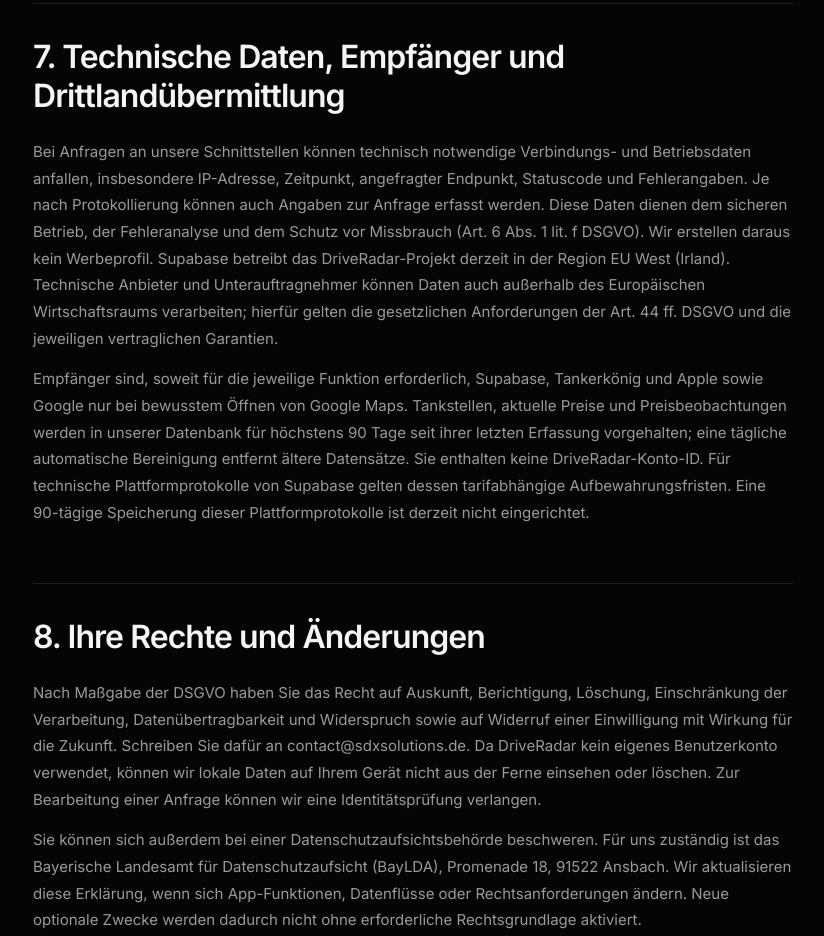
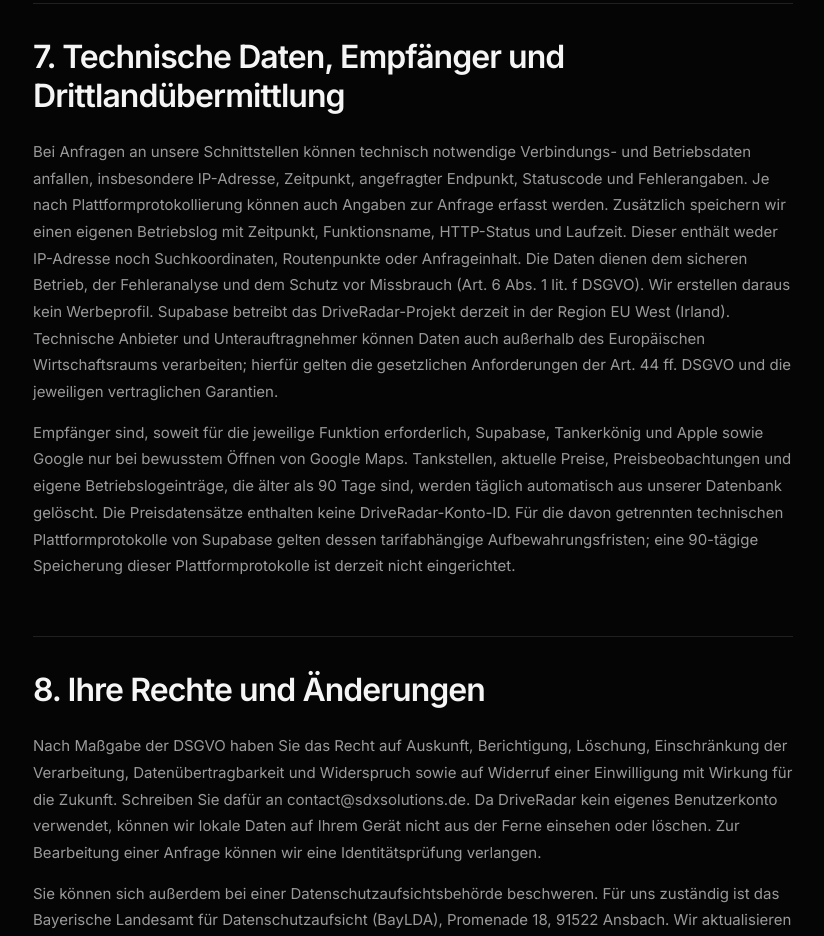
Before and after one commit to HazeCCS/sdx-home, a Next.js app: page /de/datenschutz/driveradar in a window 1280 px wide. Shown: the part 3460-4396 px from the top of the page, without its empty margins (423-1247 px from the left). Built offline with nearby package versions, Linux system fonts and the light colour scheme.

Commit message:
Clarify DriveRadar request log retention

```diff
--- a/src/app/[locale]/datenschutz/driveradar/page.tsx
+++ b/src/app/[locale]/datenschutz/driveradar/page.tsx
@@ -68,8 +68,8 @@
     id: "technik",
     title: "7. Technische Daten, Empfänger und Drittlandübermittlung",
     paragraphs: [
-      "Bei Anfragen an unsere Schnittstellen können technisch notwendige Verbindungs- und Betriebsdaten anfallen, insbesondere IP-Adresse, Zeitpunkt, angefragter Endpunkt, Statuscode und Fehlerangaben. Je nach Protokollierung können auch Angaben zur Anfrage erfasst werden. Diese Daten dienen dem sicheren Betrieb, der Fehleranalyse und dem Schutz vor Missbrauch (Art. 6 Abs. 1 lit. f DSGVO). Wir erstellen daraus kein Werbeprofil. Supabase betreibt das DriveRadar-Projekt derzeit in der Region EU West (Irland). Technische Anbieter und Unterauftragnehmer können Daten auch außerhalb des Europäischen Wirtschaftsraums verarbeiten; hierfür gelten die gesetzlichen Anforderungen der Art. 44 ff. DSGVO und die jeweiligen vertraglichen Garantien.",
-      "Empfänger sind, soweit für die jeweilige Funktion erforderlich, Supabase, Tankerkönig und Apple sowie Google nur bei bewusstem Öffnen von Google Maps. Tankstellen, aktuelle Preise und Preisbeobachtungen werden in unserer Datenbank für höchstens 90 Tage seit ihrer letzten Erfassung vorgehalten; eine tägliche automatische Bereinigung entfernt ältere Datensätze. Sie enthalten keine DriveRadar-Konto-ID. Für technische Plattformprotokolle von Supabase gelten dessen tarifabhängige Aufbewahrungsfristen. Eine 90-tägige Speicherung dieser Plattformprotokolle ist derzeit nicht eingerichtet.",
+      "Bei Anfragen an unsere Schnittstellen können technisch notwendige Verbindungs- und Betriebsdaten anfallen, insbesondere IP-Adresse, Zeitpunkt, angefragter Endpunkt, Statuscode und Fehlerangaben. Je nach Plattformprotokollierung können auch Angaben zur Anfrage erfasst werden. Zusätzlich speichern wir einen eigenen Betriebslog mit Zeitpunkt, Funktionsname, HTTP-Status und Laufzeit. Dieser enthält weder IP-Adresse noch Suchkoordinaten, Routenpunkte oder Anfrageinhalt. Die Daten dienen dem sicheren Betrieb, der Fehleranalyse und dem Schutz vor Missbrauch (Art. 6 Abs. 1 lit. f DSGVO). Wir erstellen daraus kein Werbeprofil. Supabase betreibt das DriveRadar-Projekt derzeit in der Region EU West (Irland). Technische Anbieter und Unterauftragnehmer können Daten auch außerhalb des Europäischen Wirtschaftsraums verarbeiten; hierfür gelten die gesetzlichen Anforderungen der Art. 44 ff. DSGVO und die jeweiligen vertraglichen Garantien.",
+      "Empfänger sind, soweit für die jeweilige Funktion erforderlich, Supabase, Tankerkönig und Apple sowie Google nur bei bewusstem Öffnen von Google Maps. Tankstellen, aktuelle Preise, Preisbeobachtungen und eigene Betriebslogeinträge, die älter als 90 Tage sind, werden täglich automatisch aus unserer Datenbank gelöscht. Die Preisdatensätze enthalten keine DriveRadar-Konto-ID. Für die davon getrennten technischen Plattformprotokolle von Supabase gelten dessen tarifabhängige Aufbewahrungsfristen; eine 90-tägige Speicherung dieser Plattformprotokolle ist derzeit nicht eingerichtet.",
     ],
   },
   {
```
